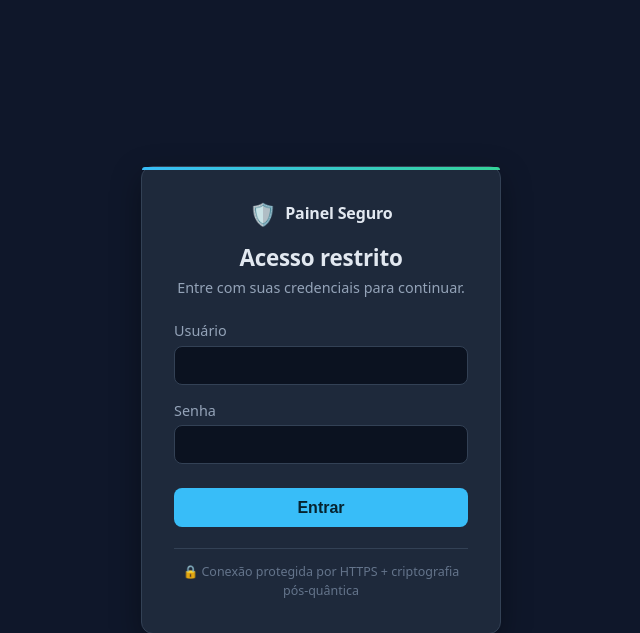
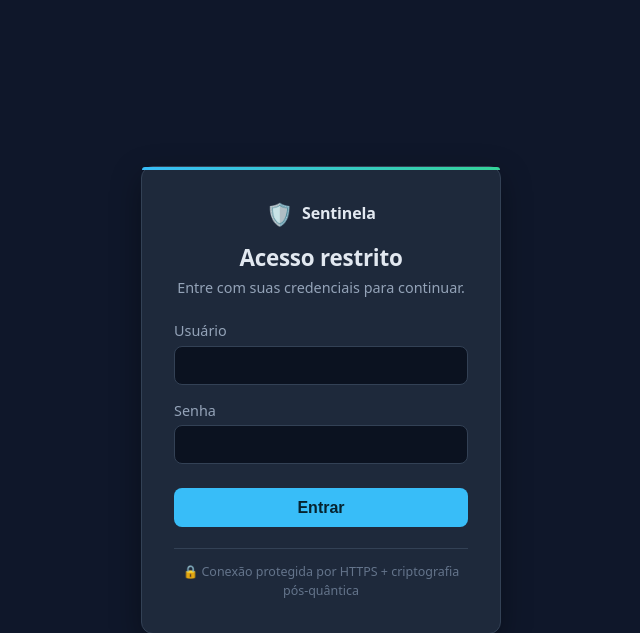
Before and after one commit to scarloseduardopereira-star/projetoaplicado, a Flask app: page /login in a window 1280 px wide. Shown: the top 633 px of the page, without its empty margins (319-959 px from the left). Run offline with Flask 3, Linux system fonts and the light colour scheme; parts of the project's set-up code (start-up, migrations or seed data) failed here and were passed over.

Commit message:
feat: identidade propria 'Sentinela' + intro do README reescrita
Renomeia o tema da UI (login/dashboard) para Sentinela e reescreve a introducao/conceito do README com redacao propria, diferenciando o projeto.

```diff
--- a/static/style.css
+++ b/static/style.css
@@ -275,7 +275,7 @@ body.app {
 }
 
 /* ============================================================
-   Tela de login — identidade "Painel Seguro"
+   Tela de login — identidade "Sentinela"
    ============================================================ */
 .login-card { position: relative; padding-top: 2.2rem; }
 .login-card::before {
--- a/templates/interna.html
+++ b/templates/interna.html
@@ -3,14 +3,14 @@
 <head>
   <meta charset="utf-8">
   <meta name="viewport" content="width=device-width, initial-scale=1">
-  <title>Área Interna</title>
+  <title>Área Interna · Sentinela</title>
   <link rel="stylesheet" href="{{ url_for('static', filename='style.css') }}">
 </head>
 <body class="app">
   <header class="topbar">
     <div class="brand">
       <span class="brand-mark" aria-hidden="true">🛡️</span>
-      <span class="brand-name">Painel Seguro</span>
+      <span class="brand-name">Sentinela</span>
     </div>
     <div class="topbar-right">
       <span class="user-chip"><span class="user-dot" aria-hidden="true"></span>{{ user }}</span>
--- a/templates/login.html
+++ b/templates/login.html
@@ -3,14 +3,14 @@
 <head>
   <meta charset="utf-8">
   <meta name="viewport" content="width=device-width, initial-scale=1">
-  <title>Entrar · Painel Seguro</title>
+  <title>Entrar · Sentinela</title>
   <link rel="stylesheet" href="{{ url_for('static', filename='style.css') }}">
 </head>
 <body>
   <main class="card login-card">
     <div class="brand brand-center">
       <span class="brand-mark" aria-hidden="true">🛡️</span>
-      <span class="brand-name">Painel Seguro</span>
+      <span class="brand-name">Sentinela</span>
     </div>
     <h1 class="login-title">Acesso restrito</h1>
     <p class="login-sub">Entre com suas credenciais para continuar.</p>
```
Also changed, not shown: README.md.
